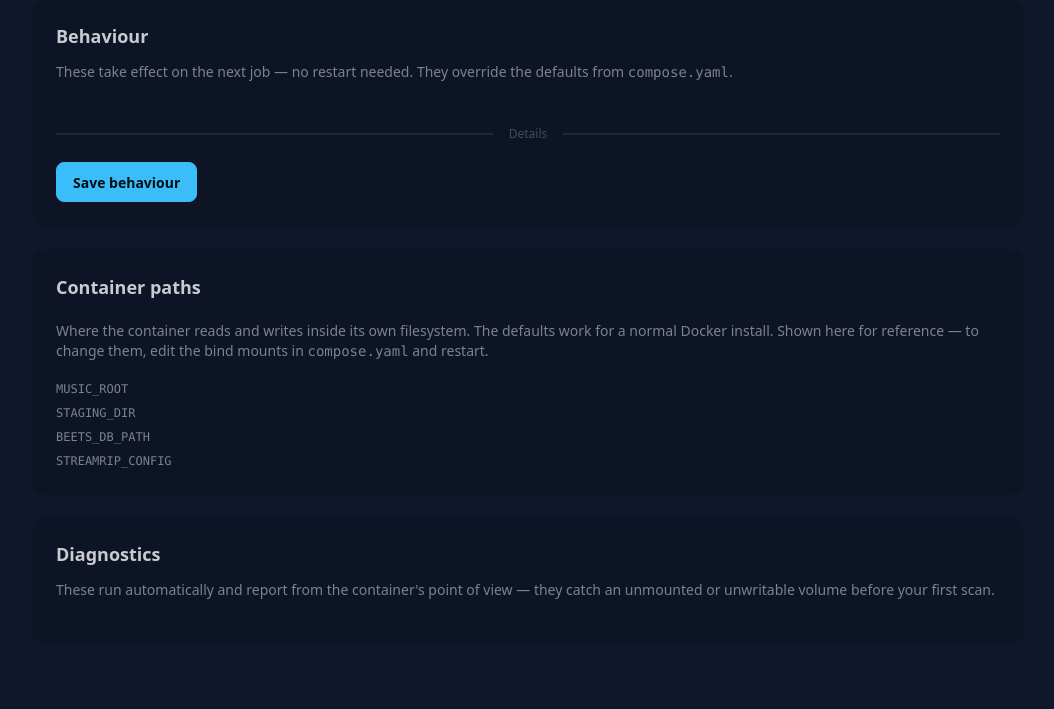
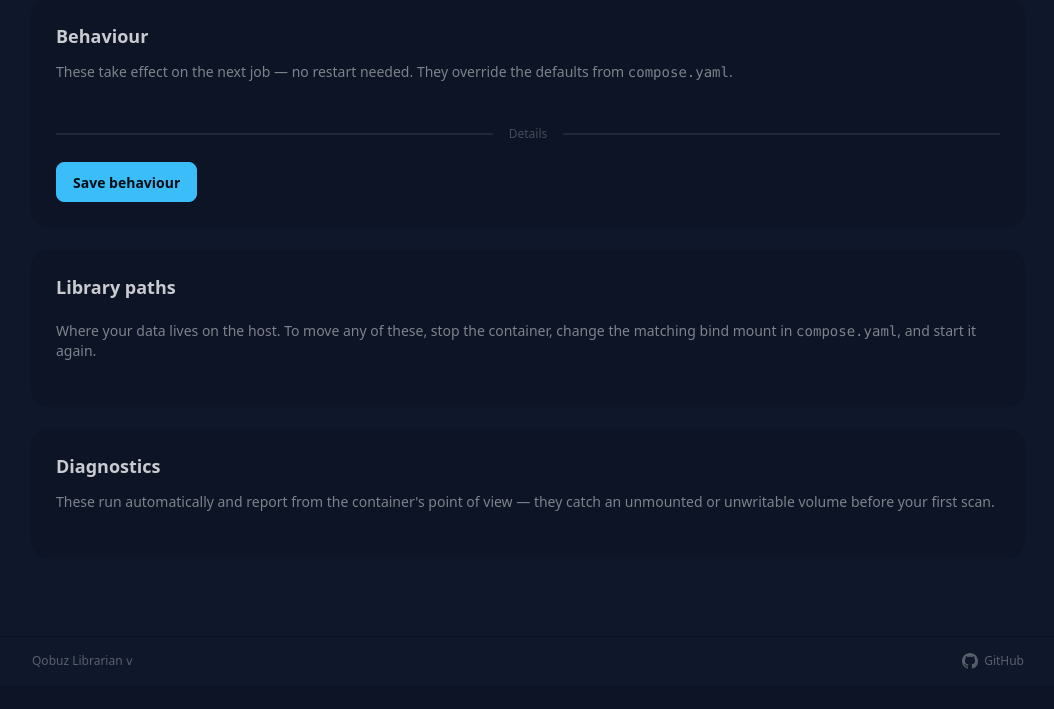
Before and after one commit to jarynclouatre/qobuzlibrarian, a Python web app: template src/qobuz_librarian/web/templates/settings.html in a window 1280 px wide. Shown: the part 776-1485 px from the top of the page, without its empty margins (112-1166 px from the left). After the commit the page ends 1445 px from the top, so only its background shows below. Run offline with Jinja, Linux system fonts and the light colour scheme; the template is opened without the code that fills it, so the values that code supplies are empty; style sheets or scripts are compiled from the project's sources.

Commit message:
show host bind-mount paths on settings instead of the container paths

```diff
--- a/src/qobuz_librarian/web/templates/settings.html
+++ b/src/qobuz_librarian/web/templates/settings.html
@@ -234,22 +234,22 @@
 <!-- Paths (read-only info) -->
 <div class="card bg-base-200 shadow mb-6">
   <div class="card-body">
-    <h2 class="card-title mb-3">Container paths</h2>
+    <h2 class="card-title mb-3">Library paths</h2>
     <p class="text-sm text-base-content/60 mb-3">
-      Where the container reads and writes inside its own filesystem.
-      The defaults work for a normal Docker install. Shown here for
-      reference — to change them, edit the bind mounts in
-      <code>compose.yaml</code> and restart.
+      Where your data lives on the host. To move any of these, stop the
+      container, change the matching bind mount in <code>compose.yaml</code>,
+      and start it again.
     </p>
-    <dl class="grid grid-cols-1 sm:grid-cols-[max-content_1fr] gap-x-4 gap-y-2 text-xs font-mono">
-      <dt class="text-base-content/60">MUSIC_ROOT</dt>
-      <dd class="break-all">{{ music_root }}</dd>
-      <dt class="text-base-content/60">STAGING_DIR</dt>
-      <dd class="break-all">{{ staging_dir }}</dd>
-      <dt class="text-base-content/60">BEETS_DB_PATH</dt>
-      <dd class="break-all">{{ beets_db }}</dd>
-      <dt class="text-base-content/60">STREAMRIP_CONFIG</dt>
-      <dd class="break-all">{{ streamrip_config }}</dd>
+    <dl class="grid grid-cols-1 sm:grid-cols-[max-content_1fr] gap-x-4 gap-y-2 text-sm">
+      {% for p in library_paths %}
+        <dt class="text-base-content/60">{{ p.label }}</dt>
+        <dd class="break-all font-mono text-xs">
+          {{ p.host }}
+          {% if not p.resolved %}
+            <span class="text-base-content/40">(in-container path; host source not detectable)</span>
+          {% endif %}
+        </dd>
+      {% endfor %}
     </dl>
   </div>
 </div>
```
Also changed, not shown: src/qobuz_librarian/web/app.py (+46 -4 lines), tests/test_web.py (+28 -0 lines).
